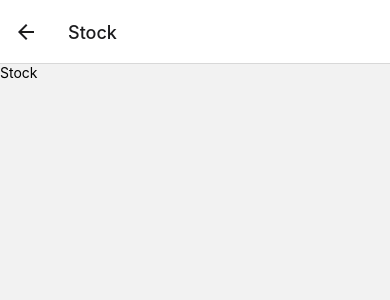
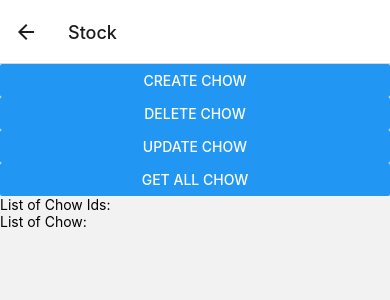
Before and after one commit to brewswain/Cream-paws-client, a React Native app: screen /Stock in a window 390 px wide. Shown: the top 300 px of the page. Built offline with nearby package versions, Linux system fonts and the light colour scheme; what expo-linking would draw is missing.

Commit message:
Scaffolded  initial Stock creation

```diff
--- a/screens/StockScreen.tsx
+++ b/screens/StockScreen.tsx
@@ -1,9 +1,115 @@
-import { Text, View } from "react-native";
+import { useState, useEffect } from "react";
+import { Text, View, Button } from "react-native";
+import {
+   createChow,
+   deleteChow,
+   getAllChow,
+   updateChow,
+} from "../api/routes/stock";
 
 const StockScreen = () => {
+   const [chow, setChow] = useState([]);
+   const [chowId, setChowid] = useState("");
+
+   const chowPayload: Chow = {
+      brand: "Taste of The Wild",
+      target_group: "Puppy",
+      flavour: "Puppy",
+      size: 20,
+      unit: "kg",
+      quantity: 5,
+      wholesale_price: 20,
+      retail_price: 30,
+      is_paid_for: false,
+   };
+   const updatedChowPayload: Chow = {
+      brand: "Taste of The Wild",
+      target_group: "Puppy",
+      flavour: "Puppy",
+      size: 30,
+      unit: "lb",
+      quantity: 5,
+      wholesale_price: 100,
+      retail_price: 200,
+      is_paid_for: false,
+   };
+
+   const createChowTest = async () => {
+      const response = await createChow(chowPayload);
+      return response;
+   };
+
+   const deleteChowTest = async () => {
+      const response = await deleteChow(chowId);
+
+      return response;
+   };
+
+   const updateChowTest = async () => {
+      const response = await updateChow(chowId, updatedChowPayload);
+      return response;
+   };
+
+   const getAllChowTest = async () => {
+      const response = await getAllChow();
+      console.log(response);
+      response ? setChow(response) : alert("Sorry, no Chow exists");
+   };
+
+   useEffect(() => {
+      console.log(chowId);
+   }, [chowId]);
+
    return (
       <View>
-         <Text>Stock</Text>
+         <Button
+            title="Create Chow"
+            onPress={() => {
+               createChowTest();
+            }}
+         />
+         <Button
+            title="Delete Chow"
+            onPress={() => {
+               deleteChowTest();
+            }}
+         />
+         <Button
+            title="Update Chow"
+            onPress={() => {
+               updateChowTest();
+            }}
+         />
+
+         <Button
+            title="Get All Chow"
+            onPress={() => {
+               getAllChowTest();
+            }}
+         />
+
+         <Text>List of Chow Ids: </Text>
+         <View>
+            {chow &&
+               chow.map((item) => (
+                  <Text
+                     key={item.id}
+                     onPress={() => {
+                        setChowid(item.id);
+                     }}
+                  >
+                     {item.id}
+                  </Text>
+               ))}
+         </View>
+
+         <Text>List of Chow:</Text>
+         <View>
+            {chow &&
+               chow.map((item) => (
+                  <Text key={item.id}>{item.retail_price}</Text>
+               ))}
+         </View>
       </View>
    );
 };
```
